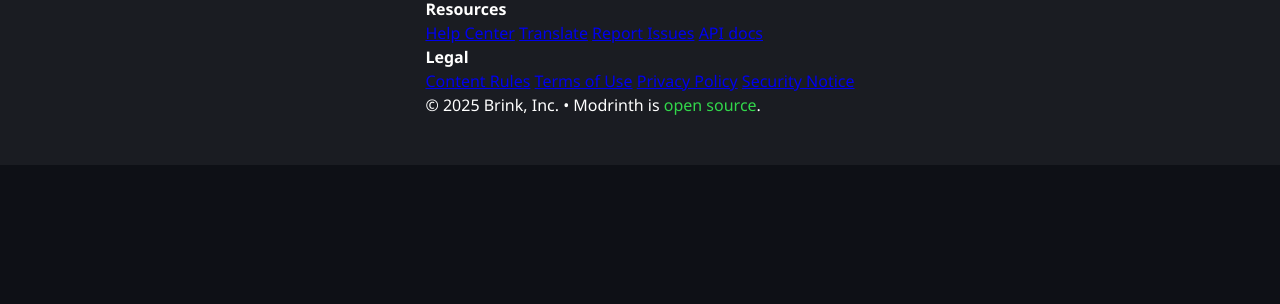
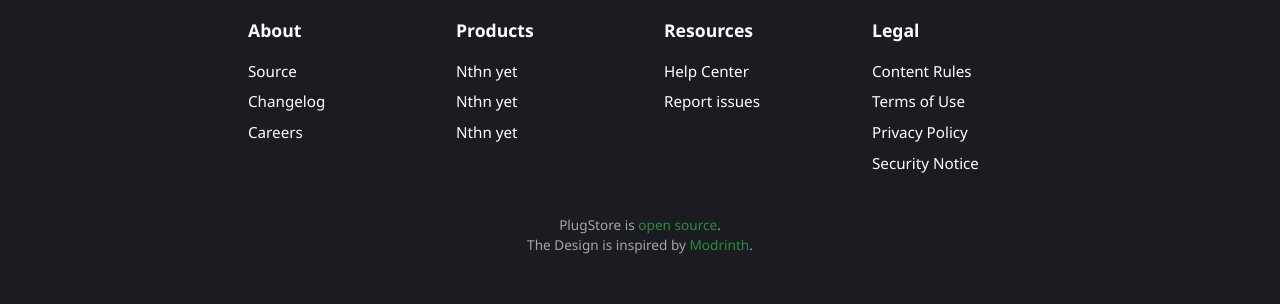
Before and after one commit to csgdV2/PlugStore-Website, a plain HTML site: page discover.html in a window 1280 px wide. Shown: the part 701-1005 px from the top of the page. Before the commit the page ends 866 px from the top, so only its background shows below. Drawn offline with Linux system fonts and the light colour scheme.

Commit message:
Add files via upload

```diff
--- a/discover.html
+++ b/discover.html
@@ -64,23 +64,30 @@
 
   <!-- ── FOOTER ──────────────────────────────────────────────── -->
   <footer>
-    <div class="footer-content">
-      <div class="footer-grid">
-        <div class="footer-column">
+    <div class="footer-logo">PlugStore</div>
+
+    <div class="footer-columns">
+      <div>
         <h4>About</h4>
+        <a href="https://github.com/csgdV2/PlugStore-Website">Source</a>
         <a href="#">Changelog</a>
         <a href="#">Careers</a>
       </div>
 
-        <div class="footer-column">
+      <div>
+        <h4>Products</h4>
+        <a href="#">Nthn yet</a>
+        <a href="#">Nthn yet</a>
+        <a href="#">Nthn yet</a>
+      </div>
+
+      <div>
         <h4>Resources</h4>
         <a href="#">Help Center</a>
-          <a href="#">Translate</a>
-          <a href="#">Report Issues</a>
-          <a href="#">API docs</a>
+        <a href="#">Report issues</a>
       </div>
 
-        <div class="footer-column">
+      <div>
         <h4>Legal</h4>
         <a href="#">Content Rules</a>
         <a href="#">Terms of Use</a>
@@ -89,10 +96,10 @@
       </div>
     </div>
 
-      <p class="footer-copyright">
-        © 2025 Brink, Inc. • Modrinth is <span class="accent">open source</span>.
+    <p class="footer-note">
+    PlugStore is <span class="accent">open source</span>.<br>
+    The Design is inspired by <span class="accent">Modrinth</span>.
     </p>
-    </div>
   </footer>
 
   <script src="js/script.js"></script>
--- a/js/plugins.js
+++ b/js/plugins.js
@@ -8,7 +8,7 @@ const pageNumbers = document.getElementById('page-numbers');
 
 // GitHub configuration
 const GITHUB_RAW_URL = 'https://raw.githubusercontent.com/csgdV2/PlugStore-Website/main/plugins.json';
-const CACHE_DURATION = 5 * 60 * 1000; // 5 minutes cache
+const CACHE_DURATION = 0 * 60 * 1000; // 30 minutes cache
 
 // State variables
 let currentPage = 1;
```
Lines whose indentation alone changed are shown as unchanged.
